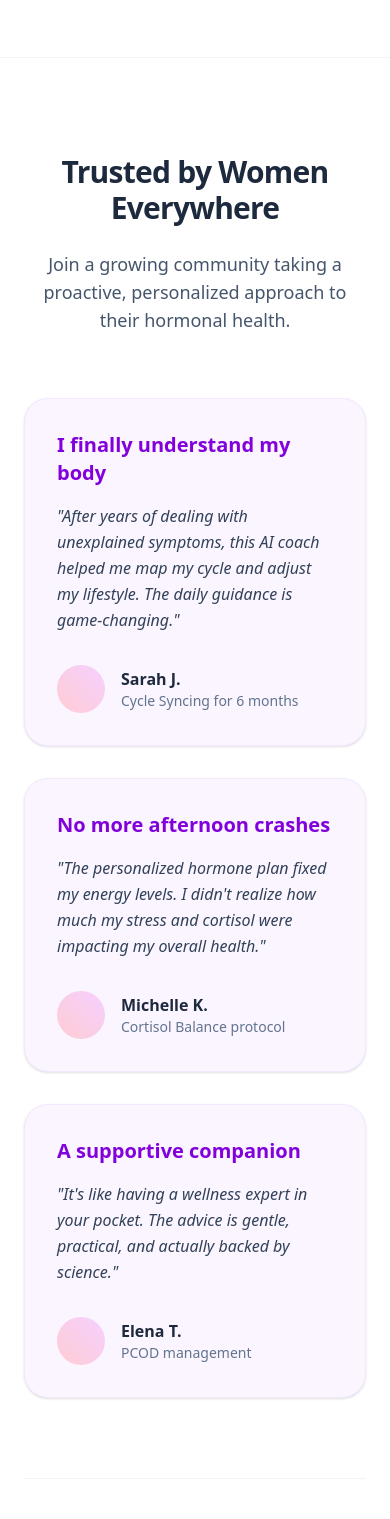
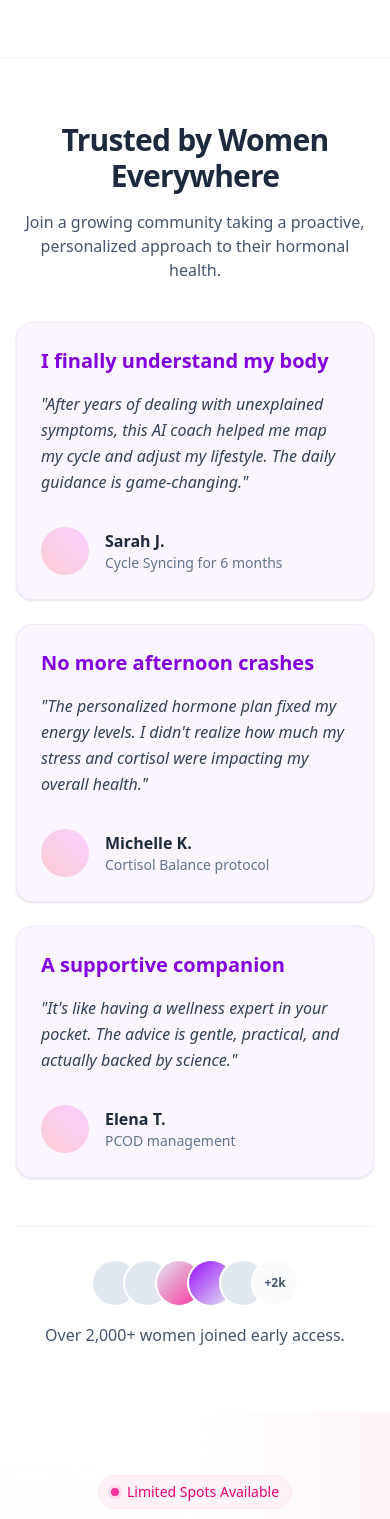
Before and after one commit to nitin-580/pcod-pcos-lifestyle-coaching-platform, a Next.js app: page /about in a window 390 px wide. Shown: the part 1600-3119 px from the top of the page. Built offline with nearby package versions, Linux system fonts and the light colour scheme.

Commit message:
solved the scrolling issue

```diff
--- a/app/page.tsx
+++ b/app/page.tsx
@@ -9,6 +9,7 @@ import EarlySignup from '@/components/EarlySignup';
 import PeriodHealthSection from '@/components/PeriodHealthSection';
 import RegistrationForm from '@/components/RegistrationForm';
 import RegistrationModal from '@/components/RegistrationModal';
+
 
 export default function Home() {
   return (
@@ -38,10 +39,14 @@ export default function Home() {
       {/* Hormone Quiz Section */}
       <section className="py-24 bg-slate-50 relative">
         <div className="max-w-6xl mx-auto px-6">
-          <HormoneQuiz />
+         <section id="hormone" className="scroll-mt-24 py-24">
+        <HormoneQuiz />
+  </section>
         </div>
       </section>
-      <PeriodHealthSection/>
+      <div className="hidden md:block">
+        <PeriodHealthSection/>
+      </div>
       <SocialProof />
       <RegistrationForm />
 
--- a/components/Hero.tsx
+++ b/components/Hero.tsx
@@ -21,7 +21,7 @@ function FloatingCard({
       initial={{ opacity: 0, y: 30 }}
       animate={{ opacity: 1, y: 0 }}
       transition={{ duration: 0.8, delay }}
-      className={`absolute ${position} z-20`}
+      className={`absolute ${position} z-20 hidden md:block`}
     >
       <motion.div
         animate={{ y: [-10, 10, -10] }}
@@ -75,7 +75,19 @@ export default function Hero() {
     "https://images.unsplash.com/photo-1550345332-09e3ac987658?q=80&w=600&auto=format&fit=crop",
     "https://images.unsplash.com/photo-1512438248247-f0f2a5a8b7f0?q=80&w=600&auto=format&fit=crop"
   ];
-
+const scrollToRegister = () => {
+    const section = document.getElementById("register");
+    if (section) {
+      section.scrollIntoView({ behavior: "smooth" });
+    }
+  };
+const scrollToHormone =() => {
+  const section = document.getElementById("hormone");
+  if(section) {
+    section.scrollIntoView({ behavior: "smooth"
+    });
+  }
+};
   const ImageColumn = ({ images, direction, duration, hiddenClass = "" }: { images: string[], direction: 'up' | 'down', duration: number, hiddenClass?: string }) => (
     <div className={`relative h-[150vh] w-[140px] sm:w-[200px] md:w-[240px] lg:w-[260px] overflow-hidden ${hiddenClass}`}>
       <motion.div
@@ -176,13 +188,20 @@ export default function Hero() {
           transition={{ duration: 0.8, delay: 0.4 }}
           className="flex flex-col sm:flex-row items-center justify-center gap-4 pt-6"
         >
-          <Link href="/#hormone-quiz" className="w-full sm:w-auto px-8 py-4 bg-gradient-to-r from-pink-500 to-purple-600 text-white rounded-full font-semibold text-lg shadow-xl shadow-pink-200 hover:-translate-y-0.5 transition-all duration-300 inline-block text-center">
+          <button
+            onClick={scrollToHormone}
+            className="w-full sm:w-auto px-8 py-4 bg-gradient-to-r from-pink-500 to-purple-600 text-white rounded-full font-semibold text-lg shadow-xl shadow-pink-200 hover:-translate-y-0.5 transition-all duration-300"
+          >
             Start Hormone Check
-          </Link>
+          </button>
 
-          <Link href="/#register" className="w-full sm:w-auto px-8 py-4 bg-white text-slate-700 border border-slate-200 rounded-full font-semibold text-lg shadow-sm hover:shadow-md hover:border-purple-200 transition-all duration-300 inline-block text-center">
+          <button
+            onClick={scrollToRegister}
+            className="w-full sm:w-auto px-8 py-4 bg-white text-slate-700 border border-slate-200 rounded-full font-semibold text-lg shadow-sm hover:shadow-md hover:border-purple-200 transition-all duration-300"
+          >
             Join Early Access
-          </Link>
+          </button>
+
         </motion.div>
       </div>
 
--- a/components/HormoneQuiz.tsx
+++ b/components/HormoneQuiz.tsx
@@ -4,6 +4,7 @@ import { useState } from 'react';
 import { motion, AnimatePresence } from 'framer-motion';
 import { determineHormoneProfile, type HormoneProfile } from '@/lib/quizLogic';
 import { ArrowRight, CheckCircle2 } from 'lucide-react';
+import Link from 'next/link';
 
 const QUESTIONS = [
   {
@@ -130,9 +131,9 @@ export default function HormoneQuiz() {
             {result.description}
           </p>
           <div className="flex flex-col sm:flex-row gap-4 justify-center">
-            <button className="px-6 py-3 bg-slate-800 text-white rounded-full font-medium hover:bg-slate-700 transition-colors flex items-center justify-center gap-2">
+            <Link href="/#register" className="px-6 py-3 bg-slate-800 text-white rounded-full font-medium hover:bg-slate-700 transition-colors flex items-center justify-center gap-2">
               Get Custom Plan <ArrowRight className="w-4 h-4" />
-            </button>
+            </Link>
             <button
               onClick={reset}
               className="px-6 py-3 text-slate-500 font-medium hover:bg-slate-50 rounded-full transition-colors"
--- a/components/RegistrationModal.tsx
+++ b/components/RegistrationModal.tsx
@@ -127,24 +127,24 @@ export default function RegistrationModal() {
 
               <>
                 {/* LEFT PANEL */}
-                <div className="w-full md:w-5/12 bg-gradient-to-br from-purple-600 to-pink-500 text-white p-10 flex flex-col relative overflow-hidden">
+                <div className="hidden md:flex w-full md:w-5/12 bg-gradient-to-br from-purple-600 to-pink-500 text-white p-6 md:p-10 flex-col relative overflow-hidden">
 
                   {/* Glow Blob */}
                   <div className="absolute -left-20 bottom-0 w-56 h-56 bg-white/20 blur-[70px] rounded-full" />
 
                   {/* TEXT */}
                   <div className="relative z-10 mb-6">
-                    <h2 className="text-3xl font-bold mb-4">
+                    <h2 className="text-2xl md:text-3xl font-bold mb-4">
                       Loving WombCare?
                     </h2>
 
-                    <p className="text-white/80 text-base leading-relaxed">
+                    <p className="text-white/80 text-sm md:text-base leading-relaxed">
                       Sign up now and continue building your personalized path to hormonal balance and wellness.
                     </p>
                   </div>
 
                   {/* IMAGE */}
-                  <div className="relative z-10 w-full aspect-[4/3] rounded-2xl border border-gray-100 overflow-hidden mt-auto hidden md:block">
+                  <div className="relative z-10 w-full aspect-[4/3] rounded-2xl border border-white/20 overflow-hidden mt-auto hidden md:block">
                     <img
                       src="/woman-img.png"
                       className="block w-full h-full object-cover object-top opacity-80"
@@ -154,17 +154,17 @@ export default function RegistrationModal() {
                 </div>
 
                 {/* RIGHT PANEL */}
-                <div className="w-full md:w-7/12 p-10 flex flex-col justify-center bg-white">
+                <div className="w-full md:w-7/12 p-6 sm:p-8 md:p-10 flex flex-col justify-center bg-white relative">
 
                   <button
                     onClick={handleClose}
-                    className="absolute top-6 right-6 p-2 text-slate-400 hover:text-slate-700 rounded-full hidden md:block"
+                    className="absolute top-4 right-4 sm:top-6 sm:right-6 p-2 text-slate-400 hover:text-slate-700 hover:bg-slate-100 transition-colors rounded-full hidden md:block"
                   >
                     <X className="w-5 h-5" />
                   </button>
 
                   <div className="mb-6">
-                    <h3 className="text-2xl font-bold text-slate-800 mb-1">
+                    <h3 className="text-xl md:text-2xl font-bold text-slate-800 mb-1">
                       Join Early Access
                     </h3>
                     <p className="text-sm text-slate-500">
--- a/components/SocialProof.tsx
+++ b/components/SocialProof.tsx
@@ -25,19 +25,19 @@ const testimonials = [
 
 export default function SocialProof() {
   return (
-    <section className="py-24 bg-white">
-      <div className="max-w-6xl mx-auto px-6">
+    <section className="py-16 md:py-24 bg-white">
+      <div className="max-w-6xl mx-auto px-4 sm:px-6">
 
-        <div className="text-center max-w-2xl mx-auto mb-16">
-          <h2 className="text-3xl md:text-5xl font-bold text-slate-800 mb-6 tracking-tight">
+        <div className="text-center max-w-2xl mx-auto mb-10 md:mb-16">
+          <h2 className="text-3xl md:text-5xl font-bold text-slate-800 mb-4 md:mb-6 tracking-tight">
             Trusted by Women Everywhere
           </h2>
-          <p className="text-lg text-slate-600">
+          <p className="text-base md:text-lg text-slate-600">
             Join a growing community taking a proactive, personalized approach to their hormonal health.
           </p>
         </div>
 
-        <div className="grid md:grid-cols-3 gap-8">
+        <div className="grid grid-cols-1 md:grid-cols-3 gap-6 md:gap-8">
           {testimonials.map((t, i) => (
             <motion.div
               key={i}
@@ -46,7 +46,7 @@ export default function SocialProof() {
               viewport={{ once: true, margin: "-100px" }}
               transition={{ duration: 0.6, delay: i * 0.2 }}
               whileHover={{ y: -5 }}
-              className="bg-purple-50 rounded-3xl p-8 border border-purple-100 shadow-sm transition-all"
+              className="bg-purple-50 rounded-2xl md:rounded-3xl p-6 md:p-8 border border-purple-100 shadow-sm transition-all"
             >
               <h4 className="text-xl font-semibold text-purple-700 mb-4">{t.tagline}</h4>
               <p className="text-slate-700 leading-relaxed mb-8 italic">&quot;{t.quote}&quot;</p>
@@ -62,7 +62,7 @@ export default function SocialProof() {
           ))}
         </div>
 
-        <div className="mt-20 pt-10 border-t border-slate-100 flex flex-col items-center justify-center">
+        <div className="mt-12 md:mt-20 pt-8 md:pt-10 border-t border-slate-100 flex flex-col items-center justify-center">
           <div className="flex -space-x-4 mb-4">
              {[1,2,3,4,5].map(i => (
                <div key={i} className={`w-12 h-12 rounded-full border-2 border-white bg-slate-200 z-${10-i} overflow-hidden`}>
```
Also changed, not shown: components/RegistrationForm.tsx (+6 -6 lines).
